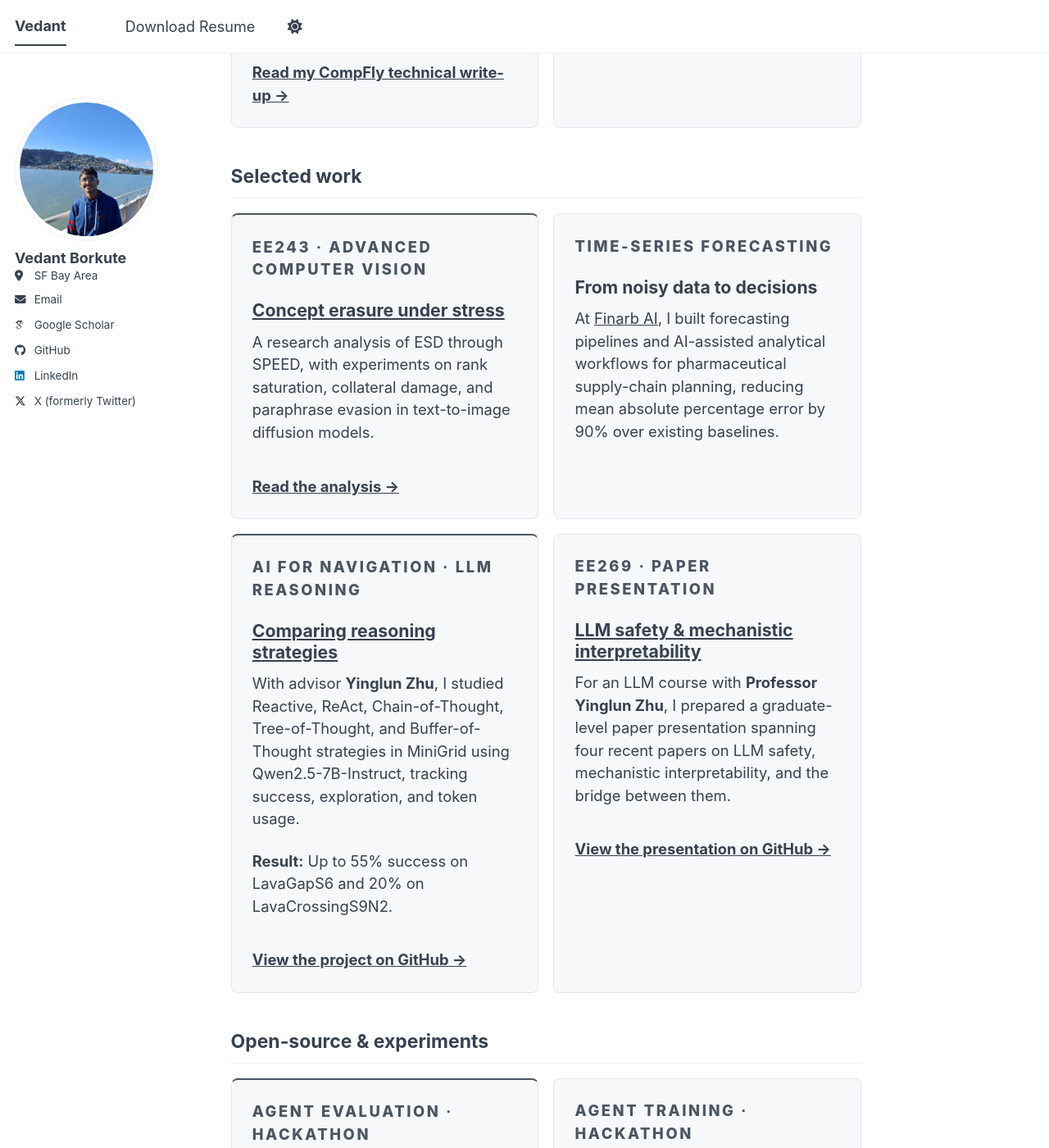
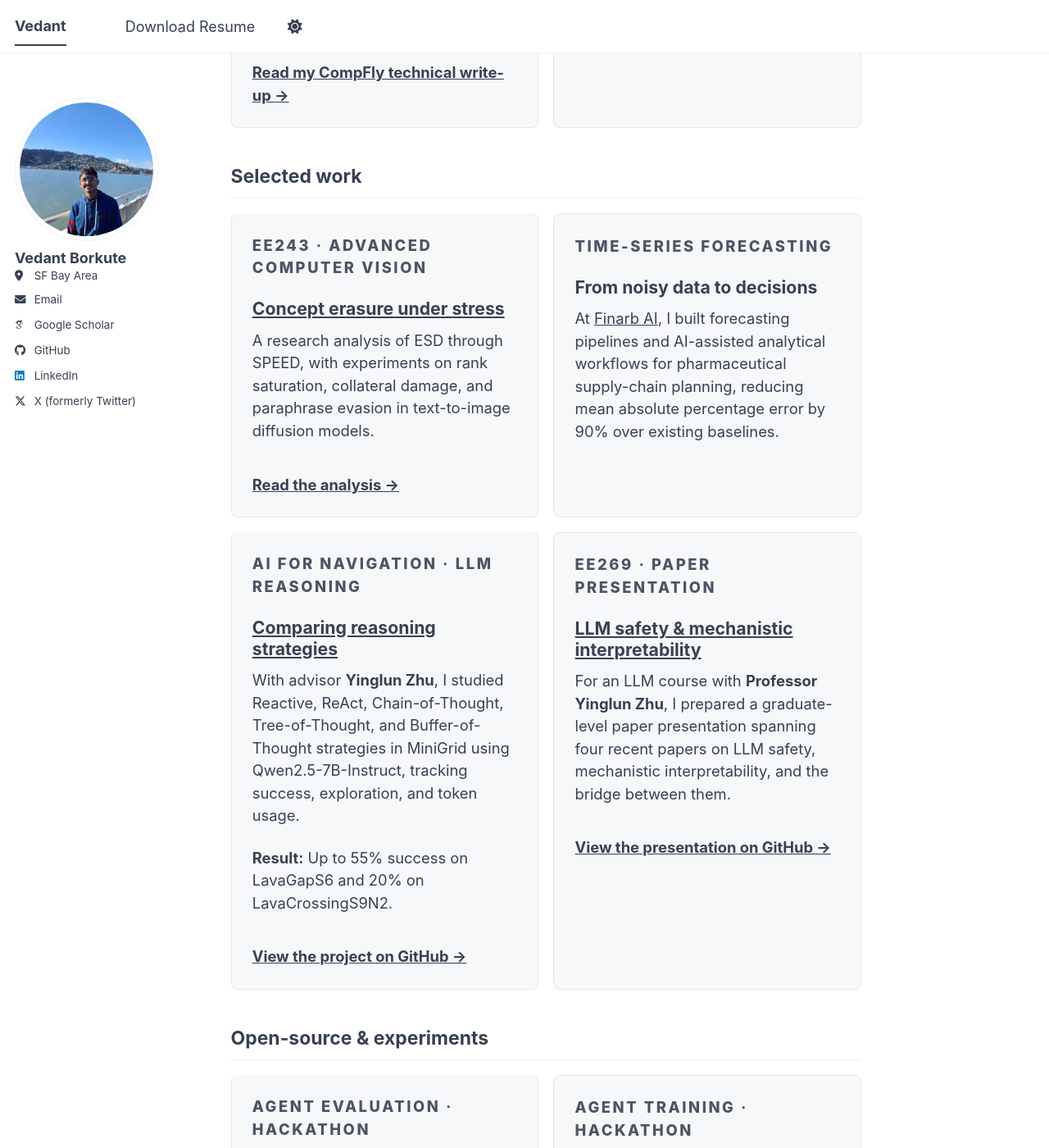
Before and after one commit to Vedant2100/vedant2100.github.io, a Jekyll site: the page built from _pages/about.md, in a window 1280 px wide and 1400 px high, scrolled down 1148 px. Shown: the whole window at 82% size. Built offline with Jekyll 4.4.1, drawn with Linux system fonts in a browser that asks for light colours; some web fonts are replaced; a script bundle is joined from its source files by our own code; library files that are not in the unit come from our copies.

Commit message:
Remove accent borders from portfolio cards

```diff
--- a/assets/css/main.scss
+++ b/assets/css/main.scss
@@ -99,7 +99,7 @@
 }
 
 .home-card--accent {
-  border-top: 2px solid var(--global-base-color);
+  border-top: 0;
 }
 
 .home-card h3 {
```
